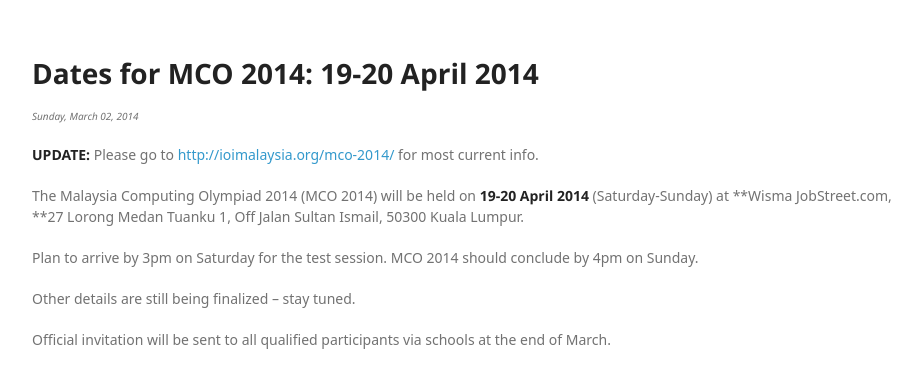
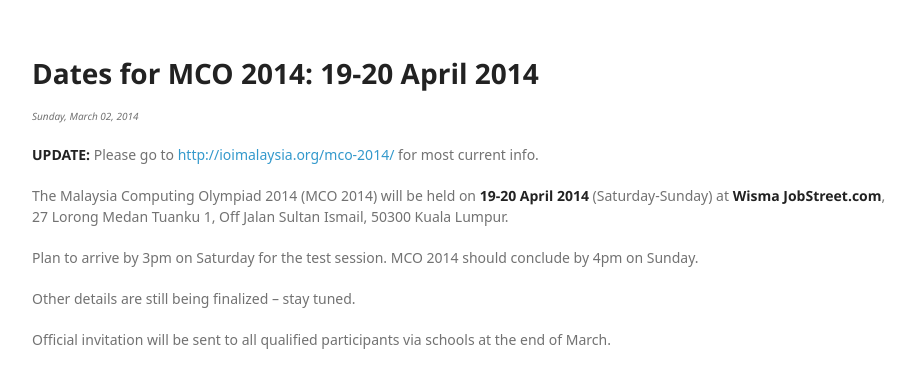
Before and after one commit to ioimalaysia/ioimalaysia.github.io, a Jekyll site: the page built from _posts/2014-03-02-dates-for-mco-2014-19-20-april-2014.md, in a window 1280 px wide. Shown: the top 388 px of the page, without its empty margins (178-1099 px from the left). Built offline with Jekyll 4.4.1, drawn with Linux system fonts in a browser that asks for light colours; some web fonts are replaced; part of the change alters nothing that is shown.

```diff
--- a/_posts/2014-03-02-dates-for-mco-2014-19-20-april-2014.markdown
+++ b/_posts/2014-03-02-dates-for-mco-2014-19-20-april-2014.md
@@ -4,14 +4,13 @@ title: 'Dates for MCO 2014: 19-20 April 2014'
 wordpress_id: 111
 wordpress_url: http://beta.ioimalaysia.org/?p=111
 categories:
-- title: Uncategorized
-  slug: uncategorized
-  autoslug: uncategorized
+- mco
 tags: []
 ---
+
 **UPDATE:** Please go to [http://ioimalaysia.org/mco-2014/][0] for most current info.
 
-The Malaysia Computing Olympiad 2014 (MCO 2014) will be held on **19-20 April 2014** (Saturday-Sunday) at **Wisma JobStreet.com, **27 Lorong Medan Tuanku 1, Off Jalan Sultan Ismail, 50300 Kuala Lumpur.
+The Malaysia Computing Olympiad 2014 (MCO 2014) will be held on **19-20 April 2014** (Saturday-Sunday) at **Wisma JobStreet.com**, 27 Lorong Medan Tuanku 1, Off Jalan Sultan Ismail, 50300 Kuala Lumpur.
 
 Plan to arrive by 3pm on Saturday for the test session. MCO 2014 should conclude by 4pm on Sunday.
 
```
Also changed, not shown: _posts/2014-08-16-international-olympiad-of-informatics.md (renamed from _posts/2014-08-16-international-olympiad-of-informatics.markdown).
